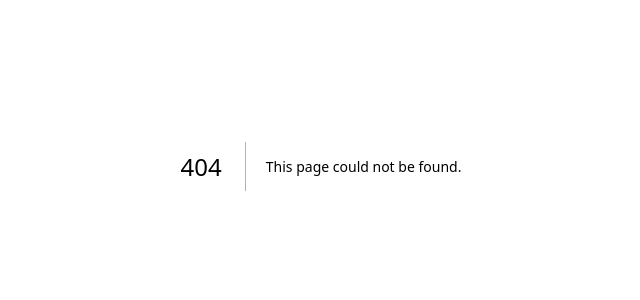
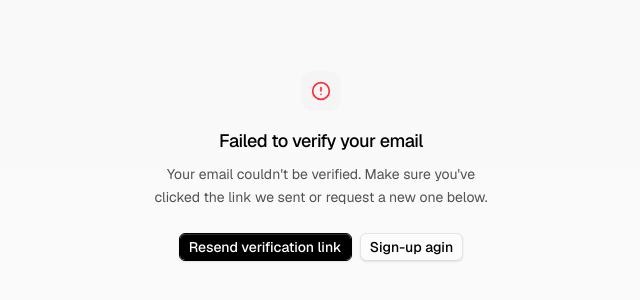
Before and after one commit to FadyEmad01/tactix-front, a Next.js app: page /auth/email-verification/failed in a window 1280 px wide. Before the commit this address had no page. Shown: the part 234-534 px from the top of the page, without its empty margins (319-959 px from the left). Built offline with nearby package versions, Linux system fonts and the light colour scheme.

Commit message:
add SuccessVerificationand FailedVerification

```diff
--- /dev/null
+++ b/src/app/auth/email-verification/failed/page.tsx
@@ -0,0 +1,7 @@
+import FailedVerification from "@/components/auth/FailedVerification";
+
+export default function page() {
+    return (
+        <FailedVerification />
+    )
+}
--- /dev/null
+++ b/src/app/auth/email-verification/success/page.tsx
@@ -0,0 +1,7 @@
+import SuccessVerification from "@/components/auth/SuccessVerfication";
+
+export default function page() {
+    return (
+        <SuccessVerification />
+    )
+}
--- /dev/null
+++ b/src/components/auth/FailedVerification.tsx
@@ -0,0 +1,36 @@
+import {
+    Empty,
+    EmptyContent,
+    EmptyDescription,
+    EmptyHeader,
+    EmptyMedia,
+    EmptyTitle,
+} from "@/components/ui/empty"
+import { Button } from "../ui/button"
+import { ArrowUpRightIcon, CircleAlertIcon, InfoIcon, TriangleAlertIcon } from "lucide-react"
+import Link from "next/link"
+
+export default function FailedVerification() {
+    return (
+        <Empty className="from-muted/50 to-background h-screen w-screen bg-gradient-to-b from-30%">
+            <EmptyHeader>
+                <EmptyMedia variant="icon">
+                    {/* <IconFolderCode /> */}
+                    <CircleAlertIcon className="text-destructive-saturated size-5" />
+                </EmptyMedia>
+                <EmptyTitle>Failed to verify your email</EmptyTitle>
+                <EmptyDescription>
+                    Your email couldn&apos;t be verified. Make sure you&apos;ve clicked the link we sent or request a new one below.
+                </EmptyDescription>
+            </EmptyHeader>
+            <EmptyContent>
+                <div className="flex flex-wrap gap-2">
+                    <Button size="sm" variant="default">Resend verification link</Button>
+                    <Button size="sm" variant="outline" asChild>
+                        <Link href="">Sign-up agin</Link>
+                    </Button>
+                </div>
+            </EmptyContent>
+        </Empty>
+    )
+}
--- /dev/null
+++ b/src/components/auth/SuccessVerfication.tsx
@@ -0,0 +1,37 @@
+import {
+  Empty,
+  EmptyContent,
+  EmptyDescription,
+  EmptyHeader,
+  EmptyMedia,
+  EmptyTitle,
+} from "@/components/ui/empty"
+import { Button } from "../ui/button"
+import { CheckCircle2Icon } from "lucide-react"
+import Link from "next/link"
+
+export default function SuccessVerification() {
+  return (
+    <Empty className="from-muted/50 to-background h-screen w-screen bg-gradient-to-b from-30%">
+      <EmptyHeader>
+        <EmptyMedia variant="icon">
+          <CheckCircle2Icon className="text-green-500 size-5" />
+        </EmptyMedia>
+        <EmptyTitle>Email verified successfully</EmptyTitle>
+        <EmptyDescription>
+          Your email has been verified successfully. You can now explore your account and start using all features.
+        </EmptyDescription>
+      </EmptyHeader>
+      <EmptyContent>
+        <div className="flex flex-wrap gap-2">
+          <Button size="sm" asChild>
+            <Link href="/">Go to Dashboard</Link>
+          </Button>
+          <Button size="sm" variant="outline" asChild>
+            <Link href="/profile">View Profile</Link>
+          </Button>
+        </div>
+      </EmptyContent>
+    </Empty>
+  )
+}
--- /dev/null
+++ b/src/components/ui/empty.tsx
@@ -0,0 +1,104 @@
+import { cva, type VariantProps } from "class-variance-authority"
+
+import { cn } from "@/lib/utils"
+
+function Empty({ className, ...props }: React.ComponentProps<"div">) {
+  return (
+    <div
+      data-slot="empty"
+      className={cn(
+        "flex min-w-0 flex-1 flex-col items-center justify-center gap-6 rounded-lg border-dashed p-6 text-center text-balance md:p-12",
+        className
+      )}
+      {...props}
+    />
+  )
+}
+
+function EmptyHeader({ className, ...props }: React.ComponentProps<"div">) {
+  return (
+    <div
+      data-slot="empty-header"
+      className={cn(
+        "flex max-w-sm flex-col items-center gap-2 text-center",
+        className
+      )}
+      {...props}
+    />
+  )
+}
+
+const emptyMediaVariants = cva(
+  "flex shrink-0 items-center justify-center mb-2 [&_svg]:pointer-events-none [&_svg]:shrink-0",
+  {
+    variants: {
+      variant: {
+        default: "bg-transparent",
+        icon: "bg-muted text-foreground flex size-10 shrink-0 items-center justify-center rounded-xl [&_svg:not([class*='size-'])]:size-6",
+      },
+    },
+    defaultVariants: {
+      variant: "default",
+    },
+  }
+)
+
+function EmptyMedia({
+  className,
+  variant = "default",
+  ...props
+}: React.ComponentProps<"div"> & VariantProps<typeof emptyMediaVariants>) {
+  return (
+    <div
+      data-slot="empty-icon"
+      data-variant={variant}
+      className={cn(emptyMediaVariants({ variant, className }))}
+      {...props}
+    />
+  )
+}
+
+function EmptyTitle({ className, ...props }: React.ComponentProps<"div">) {
+  return (
+    <div
+      data-slot="empty-title"
+      className={cn("text-lg font-medium tracking-tight", className)}
+      {...props}
+    />
+  )
+}
+
+function EmptyDescription({ className, ...props }: React.ComponentProps<"p">) {
+  return (
+    <div
+      data-slot="empty-description"
+      className={cn(
+        "text-muted-foreground [&>a:hover]:text-primary text-sm/relaxed [&>a]:underline [&>a]:underline-offset-4",
+        className
+      )}
+      {...props}
+    />
+  )
+}
+
+function EmptyContent({ className, ...props }: React.ComponentProps<"div">) {
+  return (
+    <div
+      data-slot="empty-content"
+      className={cn(
+        "flex w-full max-w-sm min-w-0 flex-col items-center gap-4 text-sm text-balance",
+        className
+      )}
+      {...props}
+    />
+  )
+}
+
+export {
+  Empty,
+  EmptyHeader,
+  EmptyTitle,
+  EmptyDescription,
+  EmptyContent,
+  EmptyMedia,
+}
```
